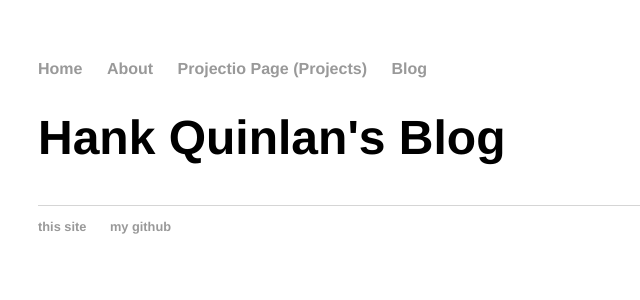
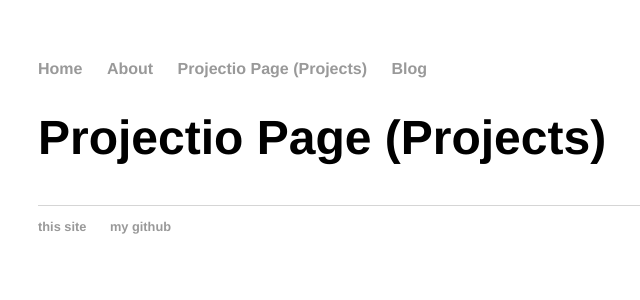
Before and after one commit to Samplasion/samplasion.github.iold, a Jekyll site: the page built from projects/index.html, in a window 1280 px wide. Shown: the top 300 px of the page, without its empty margins (154-794 px from the left). Built offline with Jekyll 4.4.1, drawn with Linux system fonts in a browser that asks for light colours.

Commit message:
Update index.html

```diff
--- a/projects/index.html
+++ b/projects/index.html
@@ -1,6 +1,6 @@
 ---
 layout: default
-title: Hank Quinlan's Blog
+title: Projectio Page (Projects)
 ---
 	<h1>{{ page.title }}</h1>
 	<ul class="posts">
```
